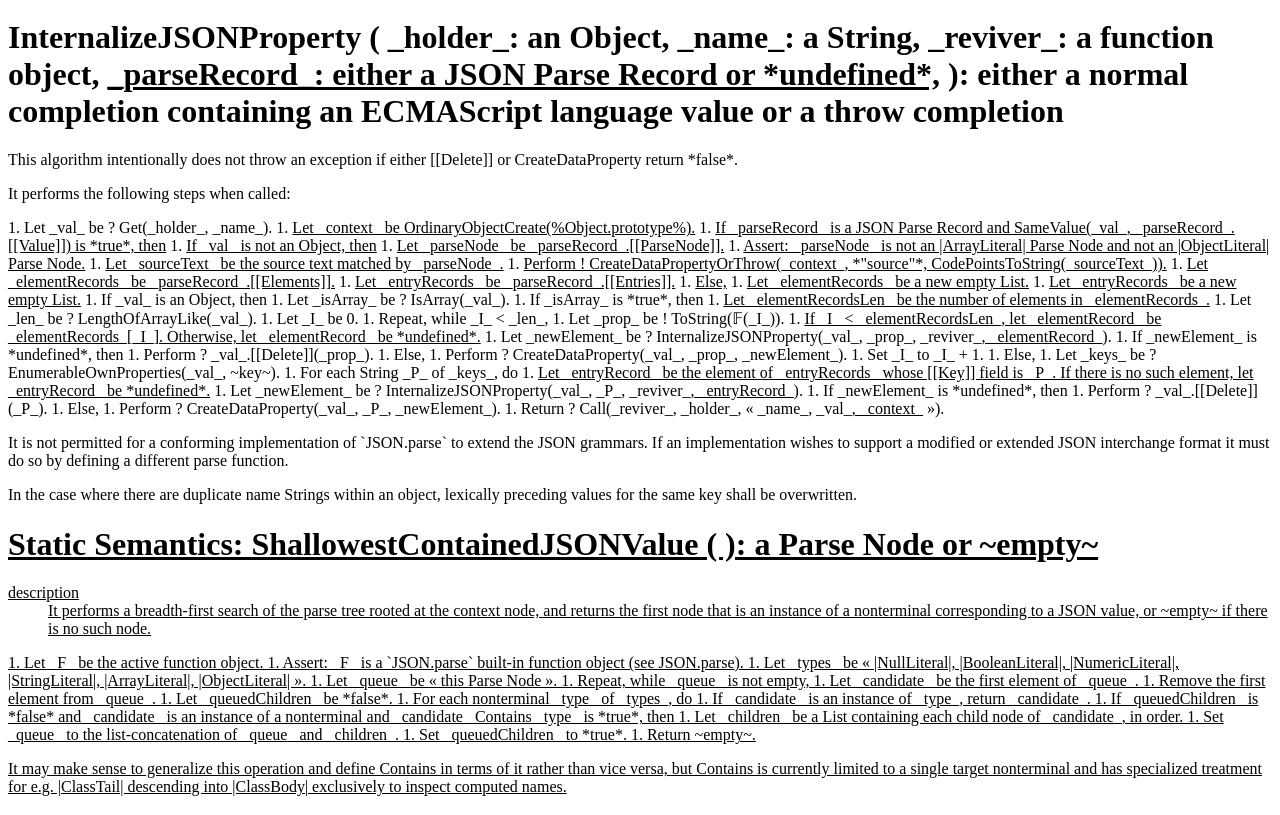
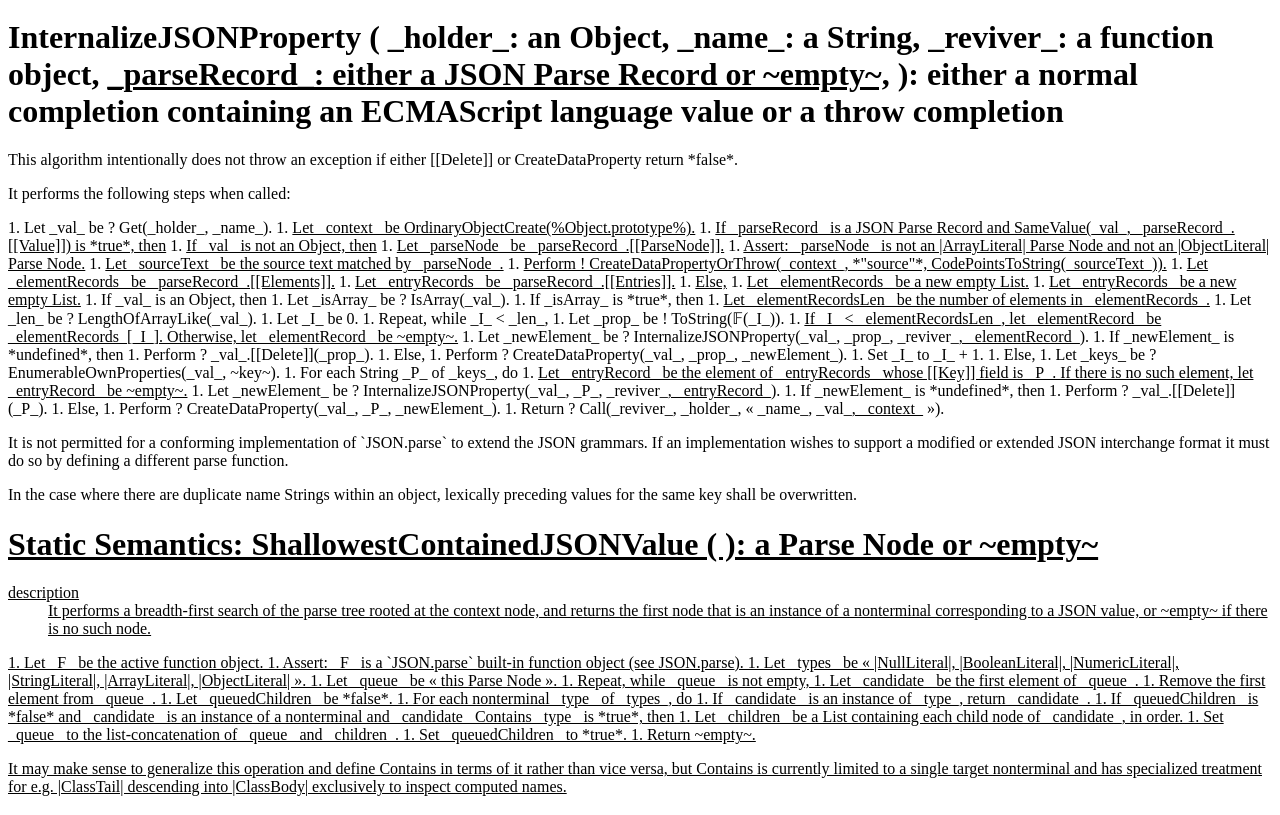
Before and after one commit to tc39/proposal-json-parse-with-source, a website: page spec.html in a window 1280 px wide. Shown: the part 1778-2593 px from the top of the page. Drawn offline with nearby package versions, Linux system fonts and the light colour scheme.

Commit message:
Editorial: Use ~empty~ to represent absence of a JSON Parse Record

```diff
--- a/spec.html
+++ b/spec.html
@@ -192,7 +192,7 @@ document.addEventListener("DOMContentLoaded", function() {
           _holder_: an Object,
           _name_: a String,
           _reviver_: a function object,
-          <ins>_parseRecord_: either a JSON Parse Record or *undefined*,</ins>
+          <ins>_parseRecord_: either a JSON Parse Record or ~empty~,</ins>
         ): either a normal completion containing an ECMAScript language value or a throw completion
       </h1>
       <dl class="header">
@@ -223,7 +223,7 @@ document.addEventListener("DOMContentLoaded", function() {
             1. Let _I_ be 0.
             1. Repeat, while _I_ &lt; _len_,
               1. Let _prop_ be ! ToString(𝔽(_I_)).
-              1. <ins>If _I_ &lt; _elementRecordsLen_, let _elementRecord_ be _elementRecords_[_I_]. Otherwise, let _elementRecord_ be *undefined*.</ins>
+              1. <ins>If _I_ &lt; _elementRecordsLen_, let _elementRecord_ be _elementRecords_[_I_]. Otherwise, let _elementRecord_ be ~empty~.</ins>
               1. Let _newElement_ be ? InternalizeJSONProperty(_val_, _prop_, _reviver_<ins>, _elementRecord_</ins>).
               1. If _newElement_ is *undefined*, then
                 1. Perform ? <emu-meta effects="user-code">_val_.[[Delete]]</emu-meta>(_prop_).
@@ -233,7 +233,7 @@ document.addEventListener("DOMContentLoaded", function() {
           1. Else,
             1. Let _keys_ be ? EnumerableOwnProperties(_val_, ~key~).
             1. For each String _P_ of _keys_, do
-              1. <ins>Let _entryRecord_ be the element of _entryRecords_ whose [[Key]] field is _P_. If there is no such element, let _entryRecord_ be *undefined*.</ins>
+              1. <ins>Let _entryRecord_ be the element of _entryRecords_ whose [[Key]] field is _P_. If there is no such element, let _entryRecord_ be ~empty~.</ins>
               1. Let _newElement_ be ? InternalizeJSONProperty(_val_, _P_, _reviver_<ins>, _entryRecord_</ins>).
               1. If _newElement_ is *undefined*, then
                 1. Perform ? <emu-meta effects="user-code">_val_.[[Delete]]</emu-meta>(_P_).
```
